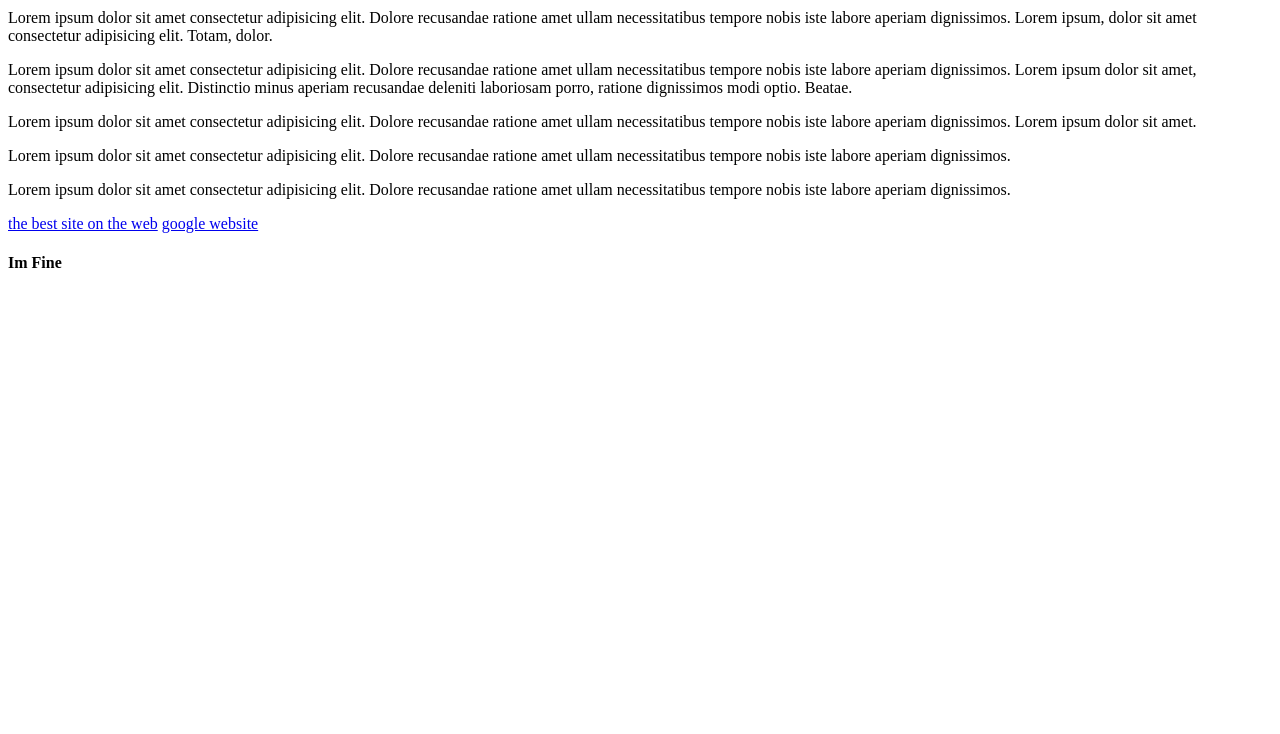
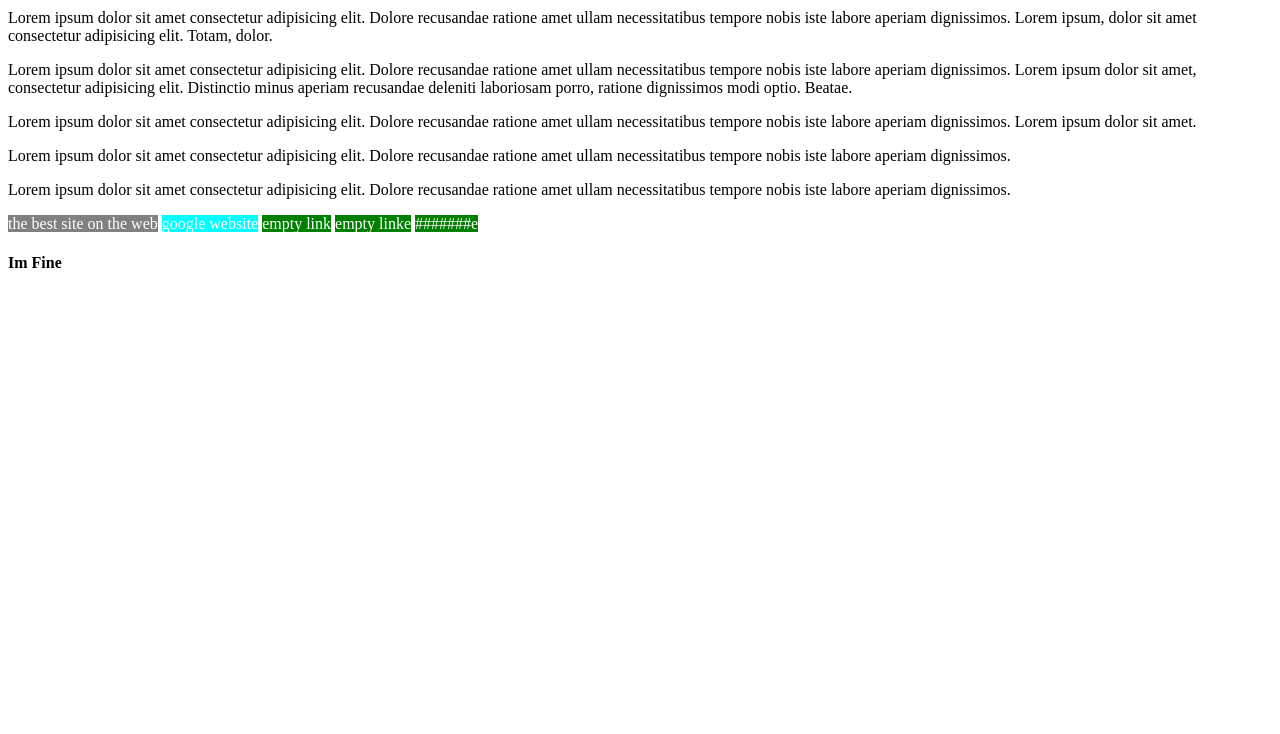
Before and after one commit to AslanZ-5/html_css_mastering, a plain HTML site: page index.html in a window 1280 px wide. Shown: the part 66-800 px from the top of the page. Drawn offline with Linux system fonts and the light colour scheme.

Commit message:
atribute selectors ( *= $= =)

```diff
--- a/index.html
+++ b/index.html
@@ -26,8 +26,11 @@
         ratione amet ullam necessitatibus tempore nobis iste labore aperiam dignissimos.</p>
     <p>Lorem ipsum dolor sit amet consectetur adipisicing elit. Dolore recusandae
         ratione amet ullam necessitatibus tempore nobis iste labore aperiam dignissimos.</p>
-   <a href="#">the best site on the web</a>
-   <a href="#">google website</a>
+   <a href="https://github.com">the best site on the web</a>
+   <a href="https://www.youtube.com">google website</a>
+   <a href="#">empty link</a>
+   <a href="#">empty linke</a>
+   <a href="#">#######e</a>
     </div>
     <h4>
         <span>Im Fine</span>
--- a/style.css
+++ b/style.css
@@ -1,3 +1,16 @@
-.header .txt{
+/* .header .txt{
 background-color: rgb(34, 200, 1);
+} */
+
+a[href] {
+    background-color: green;
+    text-decoration: none;
+    color:#fff
 }
+
+a[href$=".com"]{
+    background-color: aqua;
+}
+a[href*='git']{
+    background-color: gray;
+}
```
